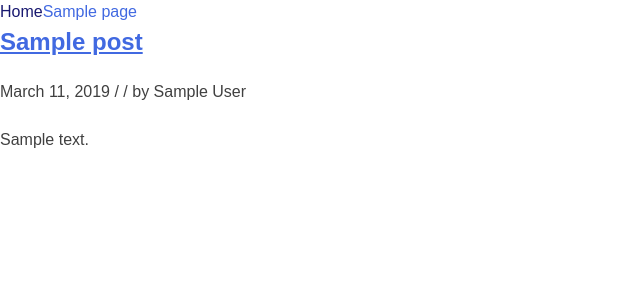
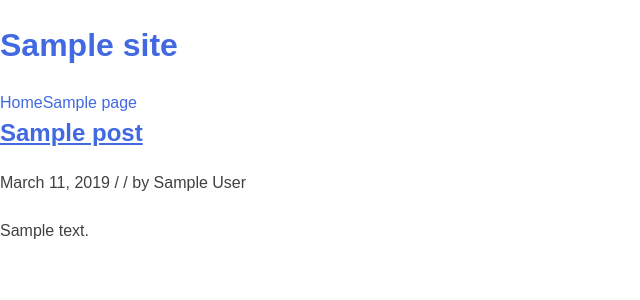
Before and after one commit to athistlethwaite/blockwise-winter-2019, a WordPress theme: template themes/blockwise-theme/home.php in a window 1280 px wide. Shown: the top 300 px of the page, without its empty margins (0-640 px from the left). Run offline with PHP 8.4 and a stand-in for WordPress, Linux system fonts and the light colour scheme; the site name, menu and one post (Sample post) are stand-ins, and other content is empty; some libraries are stand-ins or nearby versions.

Commit message:
add header content with no image

```diff
--- a/themes/blockwise-theme/header.php
+++ b/themes/blockwise-theme/header.php
@@ -5,29 +5,36 @@
  * @package Blockwise_Theme
  */
 
-?><!DOCTYPE html>
+?>
+<!DOCTYPE html>
 <html <?php language_attributes(); ?>>
+
 <head>
-		<meta charset="<?php bloginfo( 'charset' ); ?>">
+    <meta charset="<?php bloginfo('charset'); ?>">
     <meta name="viewport" content="width=device-width, initial-scale=1">
     <link rel="profile" href="http://gmpg.org/xfn/11">
-		<link rel="pingback" href="<?php bloginfo( 'pingback_url' ); ?>">
+    <link rel="pingback" href="<?php bloginfo('pingback_url'); ?>">
 
     <?php wp_head(); ?>
 </head>
 
 <body <?php body_class(); ?>>
     <div id="page" class="hfeed site">
-			<a class="skip-link screen-reader-text" href="#content"><?php echo esc_html( 'Skip to content' ); ?></a>
+        <a class="skip-link screen-reader-text" href="#content"><?php echo esc_html('Skip to content'); ?></a>
 
         <header id="masthead" class="site-header" role="banner">
             <div class="site-branding">
-					<h1 class="site-title screen-reader-text"><a href="<?php echo esc_url( home_url( '/' ) ); ?>" rel="home"><?php bloginfo( 'name' ); ?></a></h1>
+                <h1 class="site-title screen-reader-text"><a href="<?php echo esc_url(home_url('/')); ?>" rel="home"><?php bloginfo('name'); ?></a></h1>
             </div><!-- .site-branding -->
 
             <nav id="site-navigation" class="main-navigation" role="navigation">
-					<button class="menu-toggle" aria-controls="primary-menu" aria-expanded="false"><?php echo esc_html( 'Primary Menu' ); ?></button>
-					<?php wp_nav_menu( array( 'theme_location' => 'primary', 'menu_id' => 'primary-menu' ) ); ?>
+                <a href="<?php echo esc_url(home_url('/')); ?>">
+                    <!--<img src="<?php echo get_template_directory_uri(); ?>/assets/logos/blockwise">-->
+
+                    <h1><?php echo get_bloginfo() ?></h1>
+                </a>
+                <button class="menu-toggle" aria-controls="primary-menu" aria-expanded="false"><?php echo esc_html('Primary Menu'); ?></button>
+                <?php wp_nav_menu(array('theme_location' => 'primary', 'menu_id' => 'primary-menu')); ?>
             </nav><!-- #site-navigation -->
         </header><!-- #masthead -->
 
```
Lines whose indentation alone changed are shown as unchanged.
